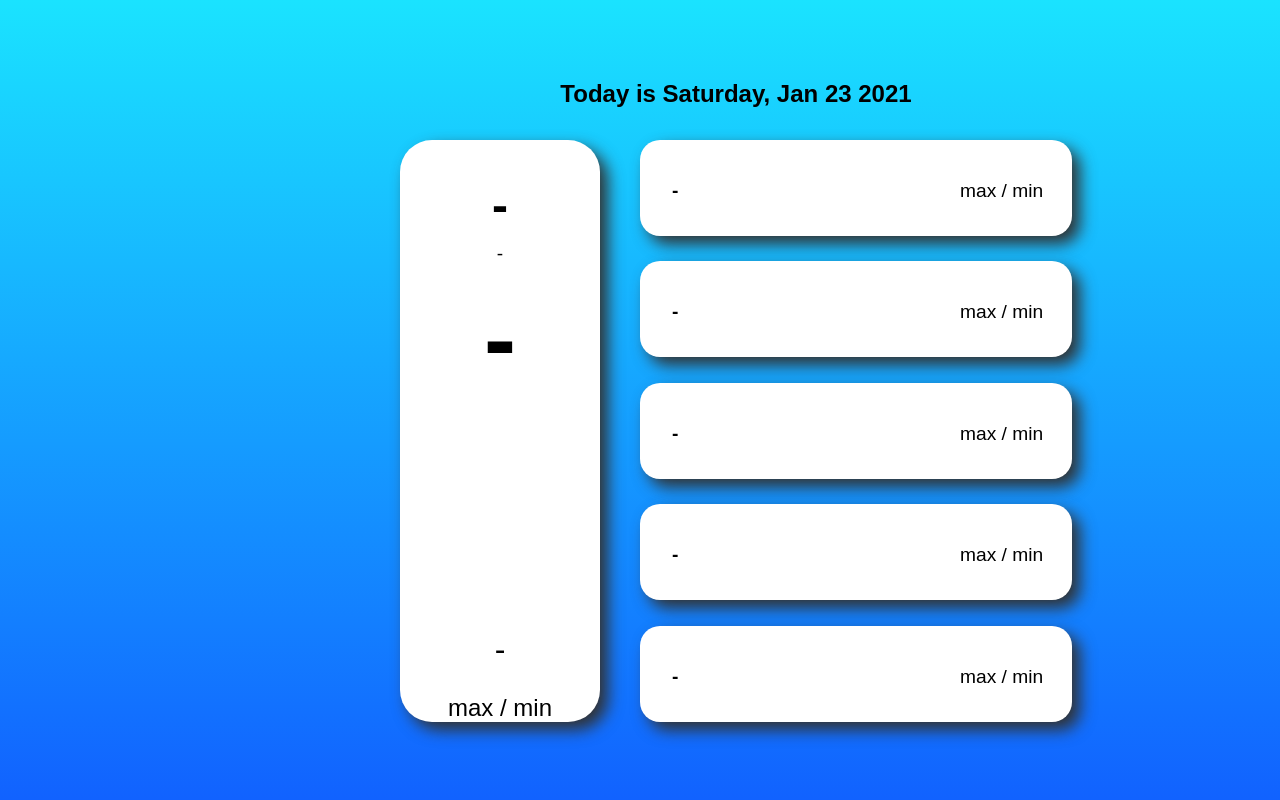
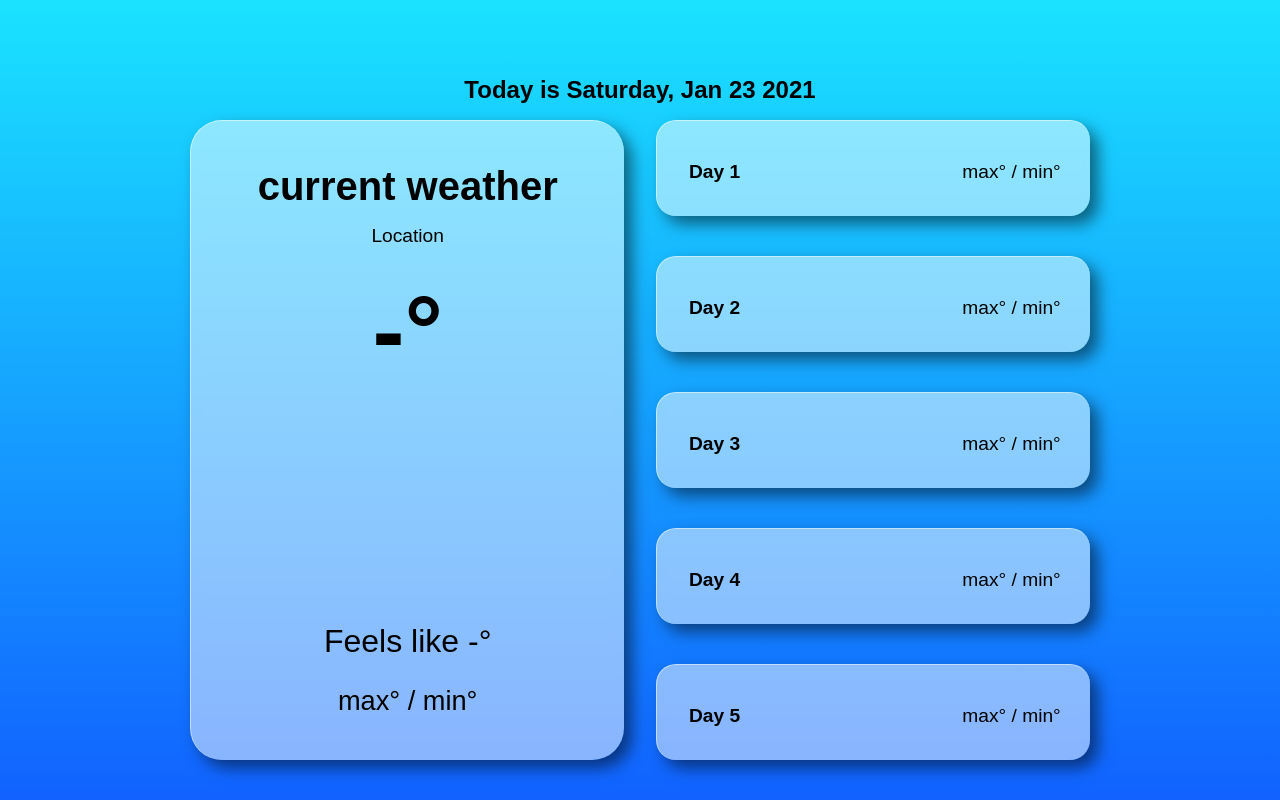
Before and after one commit to ekhew/Weather-Explorer, a plain HTML site: page index.html in a window 1280 px wide. Drawn offline with Linux system fonts and the light colour scheme.

Commit message:
Cleaned up code and fixed CSS

```diff
--- a/index.html
+++ b/index.html
@@ -4,7 +4,7 @@
         <meta charset="UTF-8">
         <meta name="description" content="This is my weather app.">
         <meta name="author" content="Edwin K.">
-        <meta name="keywords" content="weather, app, sunny, rain, snow, cloudy">
+        <meta name="keywords" content="weather, app, sunny, rain, snow, cloudy, windy, clear, sky">
         <meta name="viewport" content="width=device-width, initial-scale=1.0">
         <title>My Weather App</title>
         <link rel="stylesheet" type="text/css" href="style.css">
@@ -13,42 +13,45 @@
         <div class="todays-date">
             <h1 class="date">-</h1>
         </div>
-        <div class="temperature">
-            <h2 class="weather-condition">-</h2>
-            <p class="location-name">-</p>
-            <h2 class="temperature-current">-</h2>
-            <canvas id="myIcon" width="200" height="200"></canvas>
-            <p class="temperature-feels-like">-</p>
-            <p class="temperature-maxmin">max / min</p>
+        <div class="current">
+            <div class="current-section">
+                <h2 class="current-weather-condition">current weather</h2>
+                <p class="current-location-name">Location</p>
+                <h2 class="current-temperature">-°</h2>
+                <canvas id="current-icon" width="200" height="200"></canvas>
+                <p class="current-temperature-feels-like">Feels like -°</p>
+                <p class="current-temperature-maxmin">max° / min°</p>
+            </div>
         </div>
         <div class="forecast">
-            <div class="day-one">
-                <p class="forecast-day" id="forecast-day-one">-</p>
-                <canvas id="myIcon-one" width="60" height="60"></canvas>
-                <p class="forecast-maxmin" id="forecast-maxmin-one">max / min</p>
-            </div>
-            <div class="day-two">
-                <p class="forecast-day" id="forecast-day-two">-</p>
-                <canvas id="myIcon-two" width="60" height="60"></canvas>
-                <p class="forecast-maxmin" id="forecast-maxmin-two">max / min</p>
-            </div>
-            <div class="day-three">
-                <p class="forecast-day" id="forecast-day-three">-</p>
-                <canvas id="myIcon-three" width="60" height="60"></canvas>
-                <p class="forecast-maxmin" id="forecast-maxmin-three">max / min</p>
-            </div>
-            <div class="day-four">
-                <p class="forecast-day" id="forecast-day-four">-</p>
-                <canvas id="myIcon-four" width="60" height="60"></canvas>
-                <p class="forecast-maxmin" id="forecast-maxmin-four">max / min</p>
-            </div>
-            <div class="day-five">
-                <p class="forecast-day" id="forecast-day-five">-</p>
-                <canvas id="myIcon-five" width="60" height="60"></canvas>
-                <p class="forecast-maxmin" id="forecast-maxmin-five">max / min</p>
+            <div class="forecast-section">
+                <div class="forecast-one">
+                    <p class="forecast-day" id="forecast-day-one">Day 1</p>
+                    <canvas id="forecast-icon-one" width="60" height="60"></canvas>
+                    <p class="forecast-maxmin" id="forecast-maxmin-one">max° / min°</p>
+                </div>
+                <div class="forecast-two">
+                    <p class="forecast-day" id="forecast-day-two">Day 2</p>
+                    <canvas id="forecast-icon-two" width="60" height="60"></canvas>
+                    <p class="forecast-maxmin" id="forecast-maxmin-two">max° / min°</p>
+                </div>
+                <div class="forecast-three">
+                    <p class="forecast-day" id="forecast-day-three">Day 3</p>
+                    <canvas id="forecast-icon-three" width="60" height="60"></canvas>
+                    <p class="forecast-maxmin" id="forecast-maxmin-three">max° / min°</p>
+                </div>
+                <div class="forecast-four">
+                    <p class="forecast-day" id="forecast-day-four">Day 4</p>
+                    <canvas id="forecast-icon-four" width="60" height="60"></canvas>
+                    <p class="forecast-maxmin" id="forecast-maxmin-four">max° / min°</p>
+                </div>
+                <div class="forecast-five">
+                    <p class="forecast-day" id="forecast-day-five">Day 5</p>
+                    <canvas id="forecast-icon-five" width="60" height="60"></canvas>
+                    <p class="forecast-maxmin" id="forecast-maxmin-five">max° / min°</p>
+                </div>
             </div>
         </div>
-
         <script src="skycons.js"></script>
         <script src="weatherApp.js"></script>
     </body>
--- a/style.css
+++ b/style.css
@@ -5,21 +5,18 @@
 }
 
 body {
-    padding-left: 50vh;
-    padding-right: 50vh;
-    padding-top: 10vh;
-    padding-bottom: 10vh;
     height: 100vh;
+    padding: 1em;
     background: linear-gradient(rgb(26,227,255), rgb(17,98,255));
     font-family: sans-serif;
     color: black;
     display: grid;
     grid-template-columns: 0.5fr 0.5fr;
-    grid-template-rows: 0.05fr 0.8fr;
-    grid-gap: 2em 2.5em;
+    grid-template-rows: 0.15fr 0.85fr;
+    grid-gap: 1em 2em;
     grid-template-areas:
         "todays-date todays-date"
-        "temperature forecast";
+        "current forecast";
 }
 
 .todays-date {
@@ -29,65 +26,83 @@ body {
 .todays-date h1 {
     font-size: 1.5rem;
     text-align: center;
+    margin-top: 2.5em;
 }
 
-.temperature {
-    grid-area: temperature;
-    background-color: white;
-    box-shadow: 0.5em 0.5em 1em rgb(50,50,50);
+.current {
+    grid-area: current;
+    display: flex;
+    justify-content: flex-end;
+}
+
+.current-section {
+    background-color: rgba(255,255,255,0.5);
+    box-shadow: 0.5em 0.5em 1em rgba(0,0,0,0.5);
+    backdrop-filter: blur(5px);
     border-radius: 2em;
+    border-top: 0.1em solid rgba(255,255,255,0.5);
+    border-left: 0.1em solid rgba(255,255,255,0.5);
     display: flex;
     flex-direction: column;
-    justify-content: flex-start;
+    justify-content: center;
     align-items: center;
+    width: 27.1em;
+    height: 40em;
 }
 
-.weather-condition {
-    font-size: 3rem;
-    margin-top: 0.8em;
-    margin-bottom: 0.2em;
+.current-weather-condition {
+    font-size: 2.5rem;
+    margin-bottom: 0.4em;
 }
 
-.location-name {
+.current-location-name {
     font-size: 1.2rem;
-    margin-bottom: 1em;
+    margin-bottom: 1.5em;
 }
 
-.temperature-current {
+.current-temperature {
     font-size: 6rem;
     margin-bottom: 0.05em;
 }
 
-#myIcon {
+#current-icon {
     margin-bottom: 2em;
 }
 
-.temperature-feels-like {
+.current-temperature-feels-like {
     font-size: 2rem;
     margin-bottom: 0.8em;
 }
 
-.temperature-maxmin {
-    font-size: 1.5rem;
+.current-temperature-maxmin {
+    font-size: 1.7rem;
 }
 
 .forecast {
     grid-area: forecast;
+}
+
+.forecast-section {
+    width: 27.1em;
+    height: 40em;
     display: flex;
     flex-direction: column;
     justify-content: space-between;
     align-items: center;
 }
 
-.forecast div {
-    width: 27em;
+.forecast-section div {
+    width: 27.1em;
     height: 6em;
     display: flex;
     flex-direction: row;
     justify-content: space-between;
-    background-color: white;
-    box-shadow: 0.5em 0.5em 1em rgb(50,50,50);
+    background-color: rgba(255,255,255,0.5);
+    box-shadow: 0.5em 0.5em 1em rgba(0,0,0,0.5);
+    backdrop-filter: blur(5px);
     border-radius: 1.25em;
+    border-top: 0.1em solid rgba(255,255,255,0.5);
+    border-left: 0.1em solid rgba(255,255,255,0.5);
 }
 
 .forecast-day, .forecast-maxmin {
--- a/weatherApp.js
+++ b/weatherApp.js
@@ -1,11 +1,12 @@
+//run this function when the window loads
 window.addEventListener('load', ()=> {
     let long;
     let lat;
-    let temperatureCurrent = document.querySelector('.temperature-current');
-    let locationName = document.querySelector('.location-name');
-    let weatherCondition = document.querySelector('.weather-condition');
-    let temperatureFeelsLike = document.querySelector('.temperature-feels-like');
-    let temperatureMaxMin = document.querySelector('.temperature-maxmin');
+    let currentTemperature = document.querySelector('.current-temperature');
+    let currentLocationName = document.querySelector('.current-location-name');
+    let currentWeatherCondition = document.querySelector('.current-weather-condition');
+    let currentTemperatureFeelsLike = document.querySelector('.current-temperature-feels-like');
+    let currentTemperatureMaxMin = document.querySelector('.current-temperature-maxmin');
     let forecastDayOne = document.querySelector('#forecast-day-one');
     let forecastDayTwo = document.querySelector('#forecast-day-two');
     let forecastDayThree = document.querySelector('#forecast-day-three');
@@ -16,7 +17,6 @@ window.addEventListener('load', ()=> {
     let forecastMaxMinThree = document.querySelector('#forecast-maxmin-three');
     let forecastMaxMinFour = document.querySelector('#forecast-maxmin-four');
     let forecastMaxMinFive = document.querySelector('#forecast-maxmin-five');
-
     let weekday = new Array(7);
         weekday[0] = "Sunday";
         weekday[1] = "Monday";
@@ -40,7 +40,7 @@ window.addEventListener('load', ()=> {
             long = position.coords.longitude;
             lat = position.coords.latitude;
 
-            //API call for current weather
+            //API call for current weather section
             const proxy = "https://cors-anywhere.herokuapp.com/";
             const api = `${proxy}https://api.openweathermap.org/data/2.5/weather?lat=${lat}&lon=${long}&appid=13a45786ef3705aaebce872627c0573b&units=imperial`;
 
@@ -50,16 +50,17 @@ window.addEventListener('load', ()=> {
                 })
                 .then(data => {
                     //console.log(data);
-                    //set DOM elements from the API
-                    temperatureCurrent.textContent = Math.round(data.main.temp) + "°";
-                    locationName.textContent = data.name + ", " + data.sys.country;
-                    weatherCondition.textContent = data.weather[0].description;
-                    temperatureFeelsLike.textContent = "Feels like " + Math.round(data.main.feels_like) + "°";
-                    temperatureMaxMin.textContent = Math.round(data.main.temp_max) + "° / " + Math.round(data.main.temp_min) + "°";
 
-                    //set the icon
+                    //sets DOM elements from the API for the current day section
+                    currentTemperature.textContent = Math.round(data.main.temp) + "°";
+                    currentLocationName.textContent = data.name + ", " + data.sys.country;
+                    currentWeatherCondition.textContent = data.weather[0].description;
+                    currentTemperatureFeelsLike.textContent = "Feels like " + Math.round(data.main.feels_like) + "°";
+                    currentTemperatureMaxMin.textContent = Math.round(data.main.temp_max) + "° / " + Math.round(data.main.temp_min) + "°";
+
+                    //set the icon for the current weather
                     const myIcon = data.weather[0].icon;
-                    setIcons(myIcon, document.querySelector('#myIcon'));
+                    setIcons(myIcon, document.querySelector('#current-icon'));
                 })
 
             //API call for 5-day forecast
@@ -70,7 +71,8 @@ window.addEventListener('load', ()=> {
                     return response.json();
                 })
                 .then(data => {
-                    console.log(data);
+                    //console.log(data);
+
                     //sets the max and min temperatures for the forecast section
                     forecastMaxMinOne.textContent = Math.round(data.daily[1].temp.max) + "° / " + Math.round(data.daily[1].temp.min) + "°";
                     forecastMaxMinTwo.textContent = Math.round(data.daily[2].temp.max) + "° / " + Math.round(data.daily[2].temp.min) + "°";
@@ -79,19 +81,19 @@ window.addEventListener('load', ()=> {
                     forecastMaxMinFive.textContent = Math.round(data.daily[5].temp.max) + "° / " + Math.round(data.daily[5].temp.min) + "°";
 
                     //sets icons for the five day weather forecast section
-                    const myIconOne = data.daily[1].weather[0].icon;
-                    setIcons(myIconOne, document.querySelector('#myIcon-one'));
-                    const myIconTwo = data.daily[2].weather[0].icon;
-                    setIcons(myIconTwo, document.querySelector('#myIcon-two'));
-                    const myIconThree = data.daily[3].weather[0].icon;
-                    setIcons(myIconThree, document.querySelector('#myIcon-three'));
-                    const myIconFour = data.daily[4].weather[0].icon;
-                    setIcons(myIconFour, document.querySelector('#myIcon-four'));
-                    const myIconFive = data.daily[5].weather[0].icon;
-                    setIcons(myIconFive, document.querySelector('#myIcon-five'));
+                    const forecastIconOne = data.daily[1].weather[0].icon;
+                    setIcons(forecastIconOne, document.querySelector('#forecast-icon-one'));
+                    const forecastIconTwo = data.daily[2].weather[0].icon;
+                    setIcons(forecastIconTwo, document.querySelector('#forecast-icon-two'));
+                    const forecastIconThree = data.daily[3].weather[0].icon;
+                    setIcons(forecastIconThree, document.querySelector('#forecast-icon-three'));
+                    const forecastIconFour = data.daily[4].weather[0].icon;
+                    setIcons(forecastIconFour, document.querySelector('#forecast-icon-four'));
+                    const forecastIconFive = data.daily[5].weather[0].icon;
+                    setIcons(forecastIconFive, document.querySelector('#forecast-icon-five'));
                 })
 
-            //prints out the next five forecast days
+            //prints out the next five forecast day names using the 'weekday' array
             let d = new Date();
             let dayCounter = d.getDay();
             let forecastDays = new Array(0);
@@ -111,7 +113,7 @@ window.addEventListener('load', ()=> {
             forecastDayFive.textContent = forecastDays[4];
         });
     } else {
-        h1.textContent = "Error: Location not available!";
+        alert("Error: Location not found!"); //print an error message if location is not found, or if user's location is not turned on
     }
 
     //this function takes the original icon from the API and converts it to its corresponding Skycon, then sets the new icon
```
